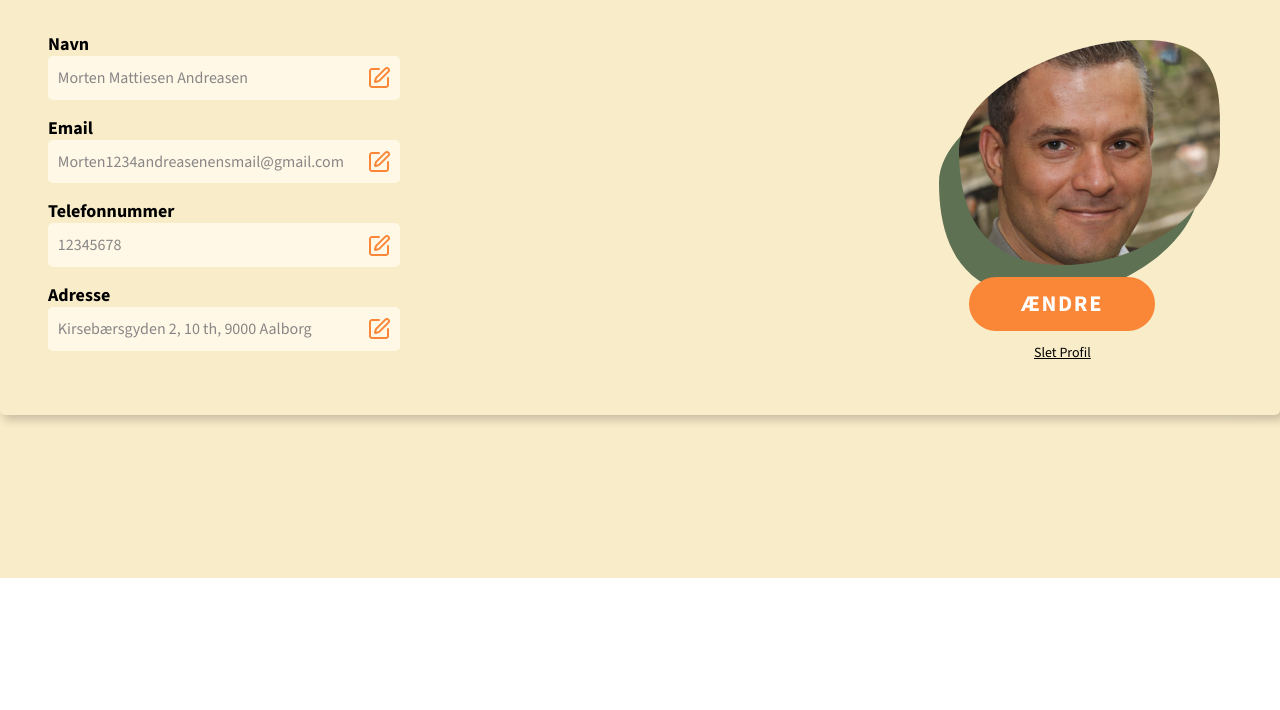
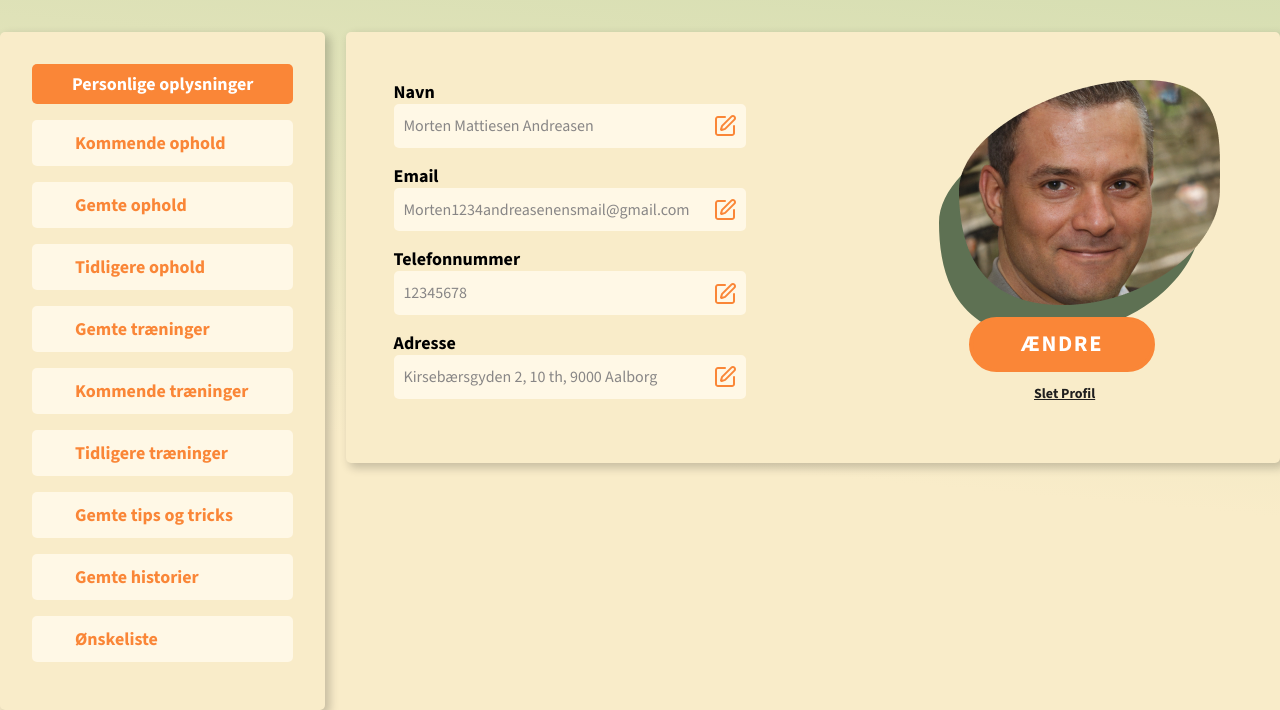
Before and after one commit to benj4627/UXUIdyreInternat, a plain HTML site: page minProfil.html in a window 1280 px wide. Shown: the part 222-932 px from the top of the page. Before the commit the page ends 800 px from the top, so only its background shows below. Drawn offline with nearby package versions, Linux system fonts and the light colour scheme.

Commit message:
færdig med lokal nav

```diff
--- a/assets/css/styles.css
+++ b/assets/css/styles.css
@@ -480,10 +480,12 @@ input {
 .oplysningerSection {
     display: flex;
     justify-content: space-between;
-    align-items: center;
+    align-items: top;
     background-color: var(--DarkBeige);
     border-radius: 5px;
     box-shadow: var(--boxShadow);
+    width: 73%;
+    height: fit-content;
 }
 
 .buttonChange {
@@ -496,4 +498,60 @@ input {
     transform: translate(95px, -10px);
 }
 
+/* lokal nav start */
+.oplysningerContentContainer {
+    display: flex;
+    align-items: top;
+    justify-content: space-between;
+    margin-top: var(--LargeSpacing);
+}
+.lokalNavContainer {
+    display: flex;
+    flex-direction: column;
+    align-items: flex-start;
+    padding: 2rem;
+    background: var(--DarkBeige);
+    box-shadow: var(--boxShadow);
+    border-radius: 5px;
+    position: sticky;
+    top: 0;
+    z-index: 9;
+  }
+
+.lokalNavUL {
+    list-style: none;
+  }
+
+.lokalNavUL li {
+    margin-bottom: var(--smallSpacing);
+    padding: .5rem 2.5rem;
+    border: none;
+    background: var(--LightBeige);
+    color: var(--LightOrange);
+    transition: .3s ease-in-out;
+    border-radius: 5px;
+    border: 3px solid rgba(0, 0, 0, 0);
+    font-weight: 700;
+}
+
+.lokalNavUL a {
+    color: var(--LightOrange);
+}
+
+.lokalNavUL li:hover{
+    border: 3px solid var(--LightOrange);
+    background: var(--DarkBeige);
+    box-shadow: var(--boxShadow);
+}
+
+#personalInfoButton {
+    background: var(--LightOrange);
+    color: white;
+    border: none;
+    transition: .2s ease-in-out;
+  }
+
+
+  /* lokal nav slut */
+
 /* personline oplysninger slut */
--- a/minProfil.html
+++ b/minProfil.html
@@ -62,20 +62,35 @@
     </header>
 
     <main>
-      <section class="lokalNavSection">
       <h1 class="oplysningerTitle">Personlige Oplysninger</h1>
+      <section class="oplysningerContentContainer">
+        <article class="lokalNavSection">
           <article class="lokalNavContainer">
+            <ul class="lokalNavUL">
+              <li id="personalInfoButton">Personlige oplysninger</li>
+              <li>Kommende ophold</li>
+              <li>Gemte ophold</li>
+              <li>Tidligere ophold</li>
+              <li>Gemte træninger</li>
+              <li>Kommende træninger</li>
+              <li>Tidligere træninger</li>
+              <li>Gemte tips og tricks</li>
+              <li>Gemte historier</li>
+              <li>Ønskeliste</li>
+            </ul>
+          </article>
+        </article>
 
-        </article>
-      </section>
-
-
-      <section class="oplysningerSection">
+        <article class="oplysningerSection">
           <div class="formContainer">
             <div class="formGroup">
               <label for="name">Navn</label>
               <div class="inputContainer">
-              <input type="text" id="name" value="Morten Mattiesen Andreasen" />
+                <input
+                  type="text"
+                  id="name"
+                  value="Morten Mattiesen Andreasen"
+                />
                 <div class="editIcon">
                   <svg
                     xmlns="http://www.w3.org/2000/svg"
@@ -222,10 +237,10 @@
               alt="Profilbillede af Morten"
             />
             <button class="buttonOneOrange buttonChange">ÆNDRE</button>
-          <p class="sletProfil">Slet Profil</p>
+            <a href="#"><p class="sletProfil">Slet Profil</p></a>
           </div>
+        </article>
       </section>
-
     </main>
   </body>
 </html>
```
Lines whose indentation alone changed are shown as unchanged.
